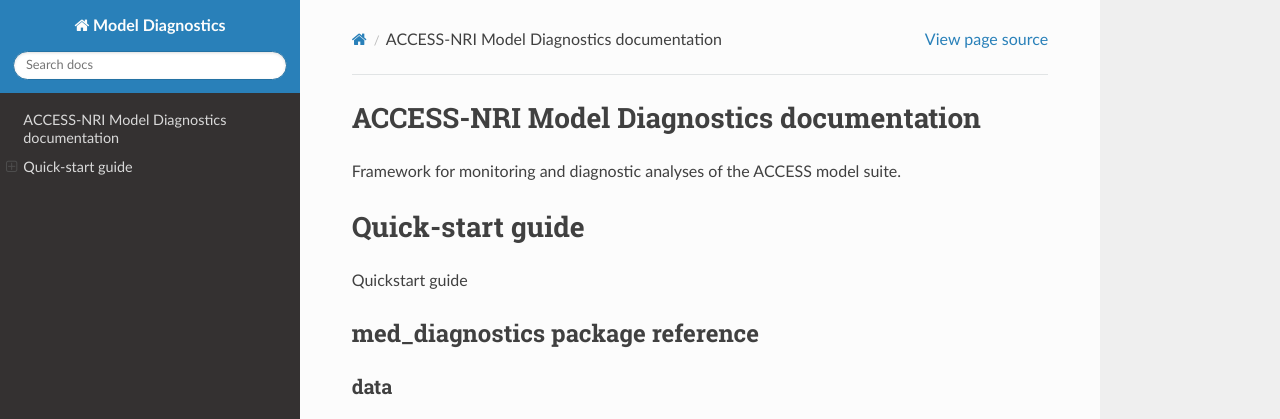
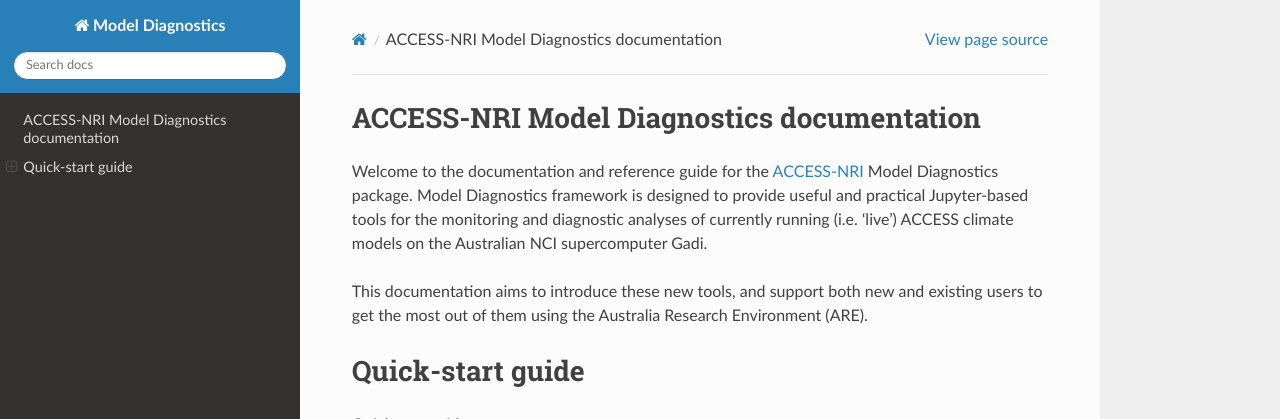
Before and after one commit to ACCESS-NRI/MED-live-diagnostics, a Sphinx documentation site: the page built from docs/index.rst, in a window 1280 px wide and 1319 px high, cut to the strip 0-419 px from the top of the window. Built offline with Sphinx 7.4.7 and the Read the Docs theme 2.0.0, drawn with Linux system fonts in a browser that asks for light colours.

Commit message:
Update index.rst

```diff
--- a/docs/index.rst
+++ b/docs/index.rst
@@ -5,11 +5,13 @@
 
 ACCESS-NRI Model Diagnostics documentation
 =============================================
-Framework for monitoring and diagnostic analyses of the ACCESS model suite.
+Welcome to the documentation and reference guide for the `ACCESS-NRI <https://www.access-nri.org.au/>`_ Model Diagnostics package. Model Diagnostics framework is designed to provide useful and practical Jupyter-based tools for the monitoring and diagnostic analyses of currently running (i.e. 'live') ACCESS climate models on the Australian NCI supercomputer Gadi.
+
+This documentation aims to introduce these new tools, and support both new and existing users to get the most out of them using the Australia Research Environment (ARE).
 
 .. toctree::
    :maxdepth: 2
-   :caption: Contents:
+   :hidden:
 
 Quick-start guide
 ==================
```
